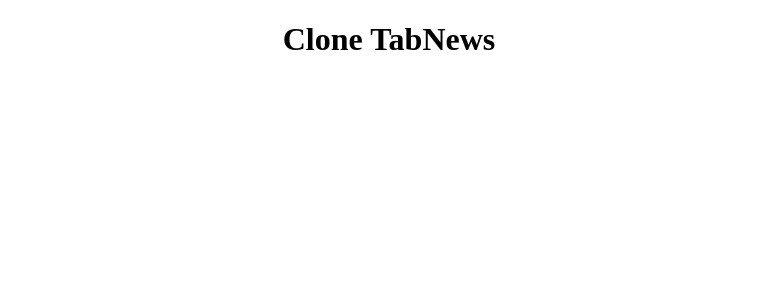
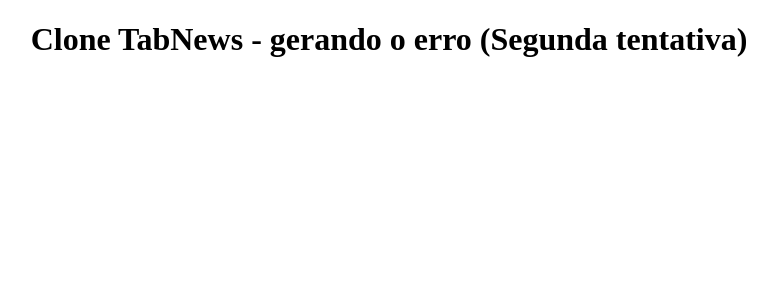
Before and after one commit to denner-augusto/clone-tabnews, a Next.js app: page / in a window 1280 px wide. Shown: the top 300 px of the page, without its empty margins (251-1028 px from the left). Built offline with nearby package versions, Linux system fonts and the light colour scheme.

Commit message:
Generating error when commiting

```diff
--- a/pages/index.js
+++ b/pages/index.js
@@ -1,4 +1,4 @@
 function Home() {
-    return <h1 align="center"> Clone TabNews </h1>
+    return <h1 align="center"> Clone TabNews - gerando o erro (Segunda tentativa) </h1>
 }
 export default Home;
```
